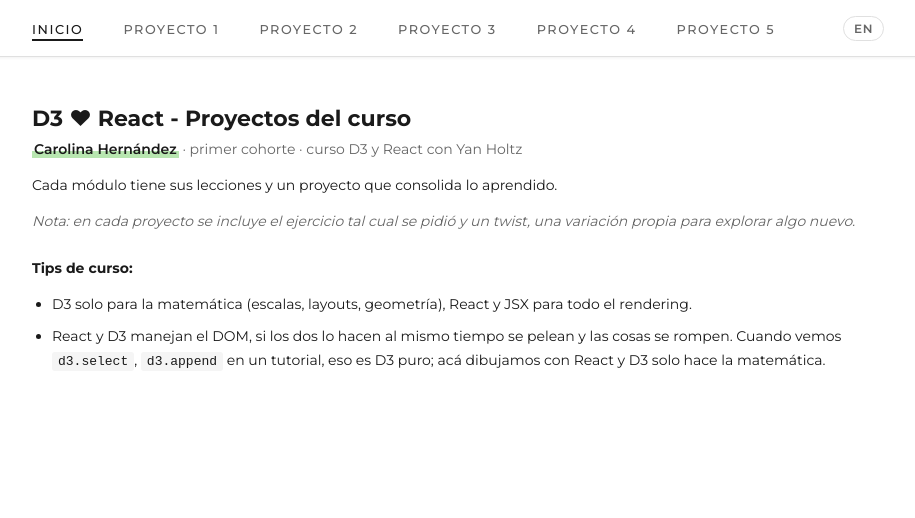
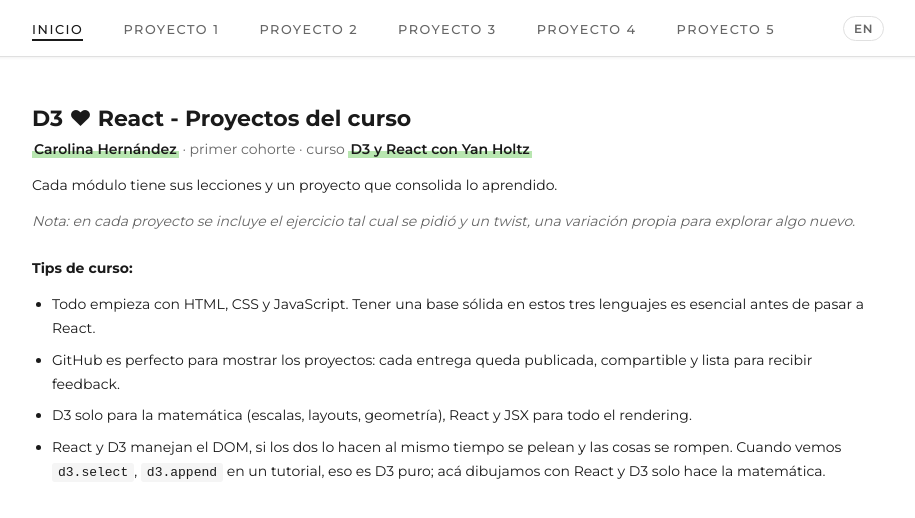
Before and after one commit to CarolinaHernandez2019/curso-d3, a React (Vite) app: page / in a window 1280 px wide. Shown: the top 518 px of the page, without its empty margins (182-1097 px from the left). Built offline with nearby package versions, Linux system fonts and the light colour scheme.

Commit message:
course tips updated

```diff
--- a/src/i18n/translations.js
+++ b/src/i18n/translations.js
@@ -9,9 +9,9 @@
     en: "D3 ❤ React - Course Projects",
   },
   "home.subtitle.before": { es: "", en: "" },
-  "home.subtitle.after": {
-    es: " · primer cohorte · curso D3 y React con Yan Holtz",
-    en: " · first cohort · D3 and React course by Yan Holtz",
+  "home.subtitle.middle": {
+    es: " · primer cohorte · curso ",
+    en: " · first cohort · course ",
   },
   "home.description": {
     es: "Cada módulo tiene sus lecciones y un proyecto que consolida lo aprendido.",
@@ -26,14 +26,22 @@
     en: "Course tips:",
   },
   "home.tip1": {
+    es: "Todo empieza con HTML, CSS y JavaScript. Tener una base sólida en estos tres lenguajes es esencial antes de pasar a React.",
+    en: "Everything starts with HTML, CSS, and JavaScript. Establishing a solid understanding of these three languages is essential before moving on to React.",
+  },
+  "home.tip2": {
+    es: "GitHub es perfecto para mostrar los proyectos: cada entrega queda publicada, compartible y lista para recibir feedback.",
+    en: "GitHub is perfect for displaying the projects: each submission is published, shareable, and ready for feedback.",
+  },
+  "home.tip3": {
     es: "D3 solo para la matemática (escalas, layouts, geometría), React y JSX para todo el rendering.",
     en: "D3 only for the math (scales, layouts, geometry), React and JSX for all rendering.",
   },
-  "home.tip2": {
+  "home.tip4": {
     es: "React y D3 manejan el DOM, si los dos lo hacen al mismo tiempo se pelean y las cosas se rompen. Cuando vemos",
     en: "React and D3 both manage the DOM, if they do it at the same time they clash and things break. When we see",
   },
-  "home.tip2.end": {
+  "home.tip4.end": {
     es: "en un tutorial, eso es D3 puro; acá dibujamos con React y D3 solo hace la matemática.",
     en: "in a tutorial, that's pure D3; here we draw with React and D3 only does the math.",
   },
--- a/src/lessons/Home.jsx
+++ b/src/lessons/Home.jsx
@@ -6,7 +6,8 @@
       <h2>{t("home.title", lang)}</h2>
       <p className="lesson-subtitle">
         <a href="https://carolinahernandez2019.github.io/" target="_blank" rel="noopener" className="highlight-link">Carolina Hernández</a>
-        {t("home.subtitle.after", lang)}
+        {t("home.subtitle.middle", lang)}
+        <a href="https://www.react-graph-gallery.com/react-d3-dataviz-course" target="_blank" rel="noopener" className="highlight-link">D3 y React con Yan Holtz</a>
       </p>
 
       <section className="home-section">
@@ -18,9 +19,11 @@
         <p><strong>{t("home.tips", lang)}</strong></p>
         <ul className="tips-list">
           <li>{t("home.tip1", lang)}</li>
-          <li>{t("home.tip2", lang)}{" "}
+          <li>{t("home.tip2", lang)}</li>
+          <li>{t("home.tip3", lang)}</li>
+          <li>{t("home.tip4", lang)}{" "}
             <code>d3.select</code>, <code>d3.append</code>{" "}
-            {t("home.tip2.end", lang)}
+            {t("home.tip4.end", lang)}
           </li>
         </ul>
       </section>
```
